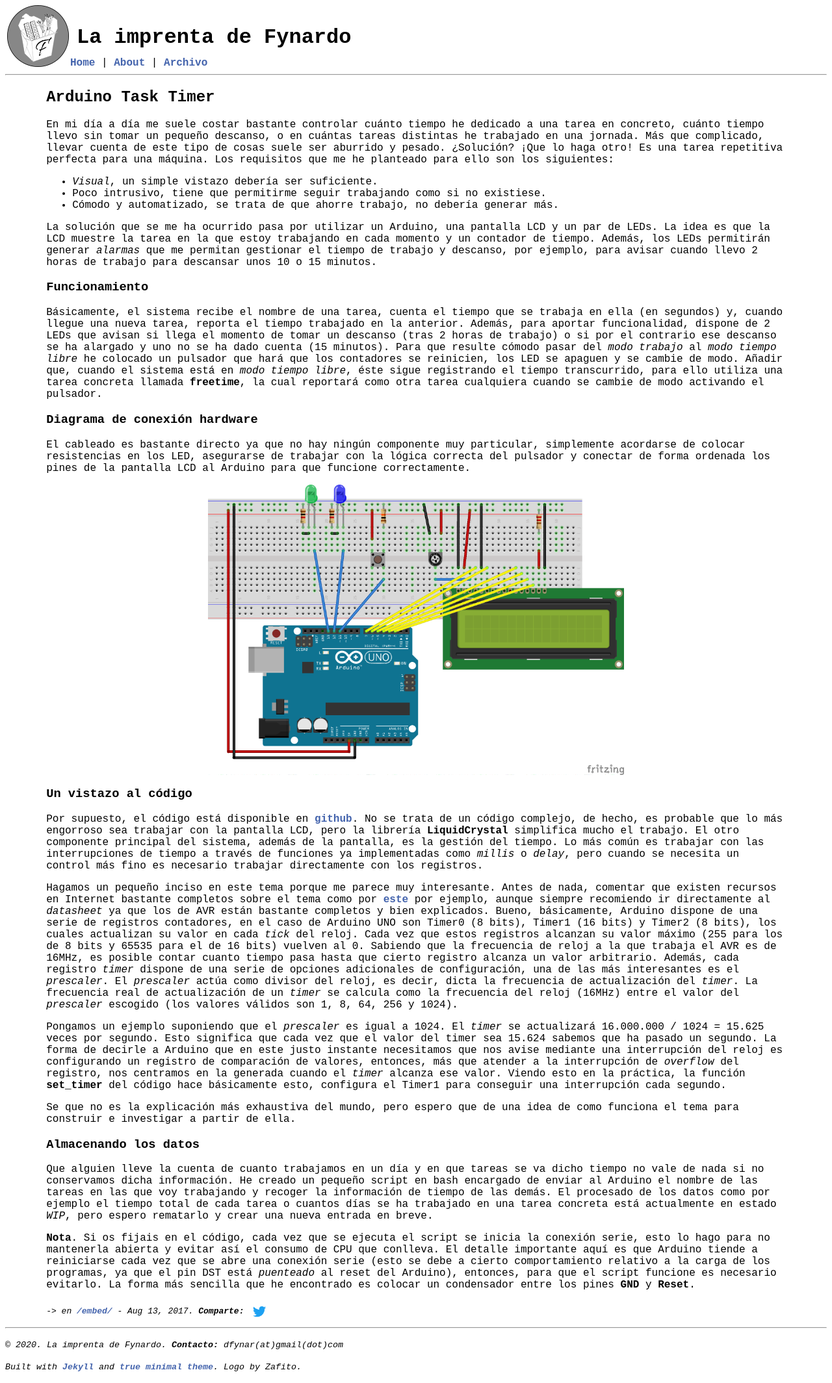
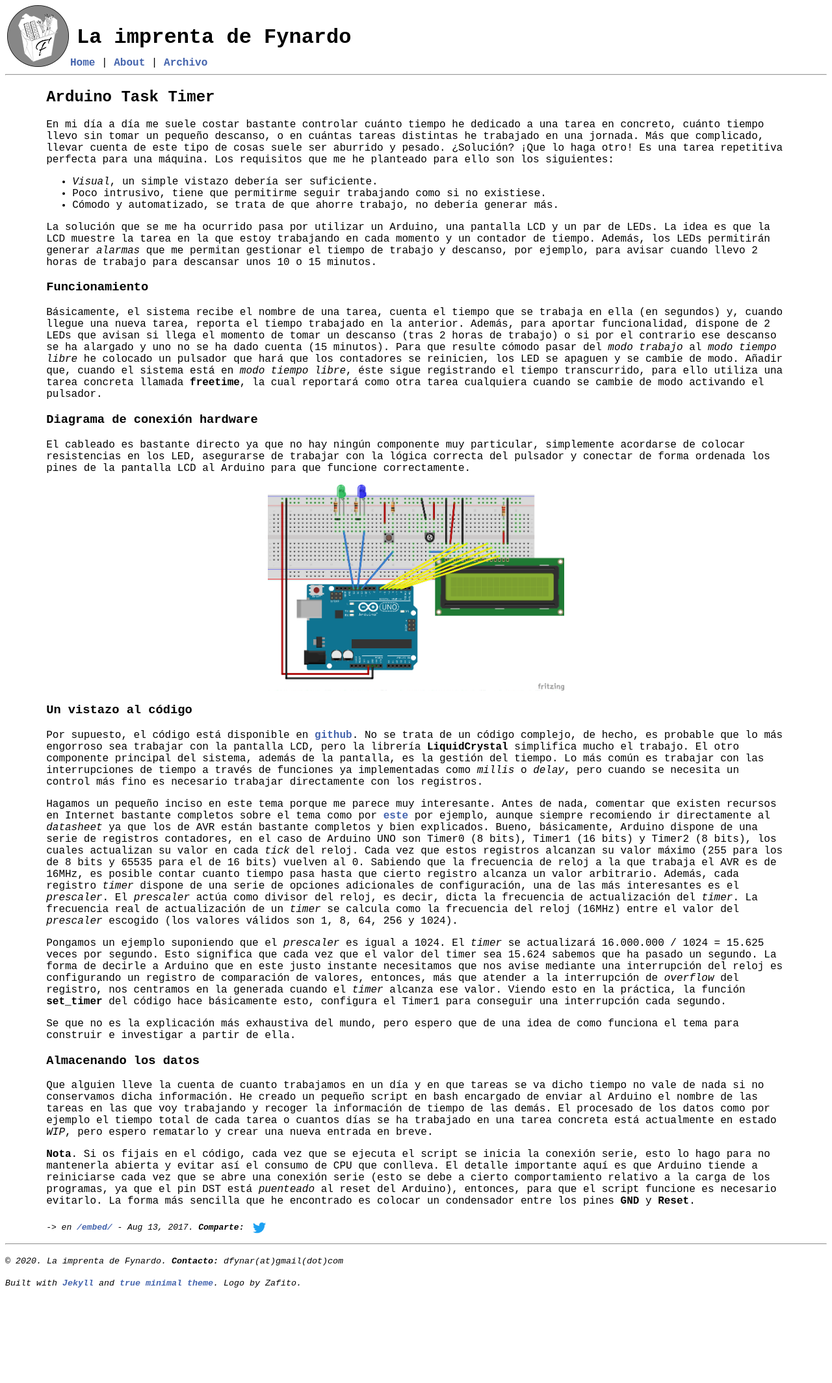
Before and after one commit to Fynardo/Fynardo.github.io, a Jekyll site: the page built from _posts/2017-08-13-arduino-task-timer.md, in a window 1280 px wide. Shown: the whole page at 65% size. Built offline with Jekyll 4.4.1, drawn with Linux system fonts in a browser that asks for light colours; after the commit the page ends 2000 px from its top, so only the background shows below that.

Commit message:
added media queries to handle post images size

```diff
--- a/assets/css/style.css
+++ b/assets/css/style.css
@@ -36,13 +36,17 @@ a:hover {
     display: inline;
 }
 
-
 .post-content-image {
-    width: 50vw;
+    width: 80%;
     display: block;
     margin: 0 auto;
 }
 
+@media (min-width: 1280px) {
+    .post-content-image {
+        width: 40%;
+    }
+}
 
 .post-meta {
     font-style: italic;
```
